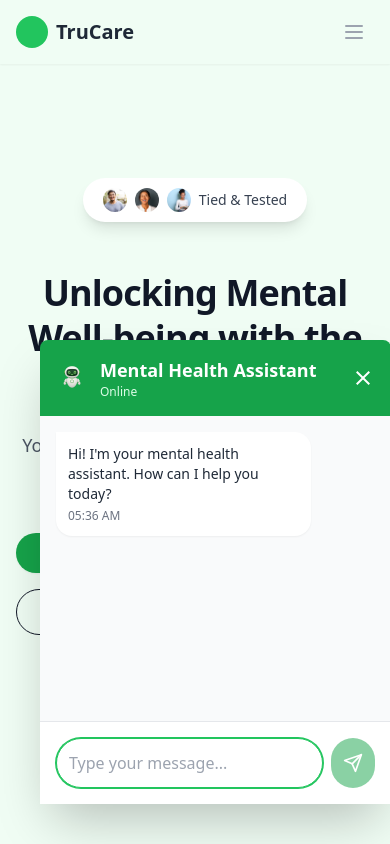
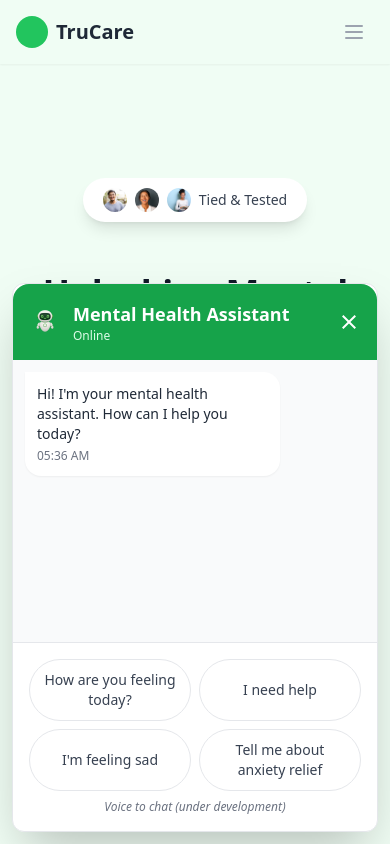
Before and after one commit to AbhigyanRaj/TruCare, a React (Vite) app: page / in a window 390 px wide. Both pictures are taken after a click on the element 326 px from the left and 780 px from the top of the page. Shown: the top 844 px of the page. Built offline with nearby package versions, Linux system fonts and the light colour scheme; no server answers.

Commit message:
Abhigyan: Optimized Chatbot,authpage,Dashboard UI/UX and responsiveness.

```diff
--- a/src/chatbot/ChatBot.jsx
+++ b/src/chatbot/ChatBot.jsx
@@ -82,17 +82,21 @@ const ChatBot = () => {
     return RESPONSE_PATTERNS.default.response;
   };
 
-  const handleSendMessage = async (e) => {
+  const handleSendMessage = async (e, messageText = null) => {
+    if (e) {
       e.preventDefault();
-    if (inputMessage.trim()) {
+    }
+    const messageToSend = messageText || inputMessage.trim();
+
+    if (messageToSend) {
       const userMessage = {
-        text: inputMessage.trim(),
+        text: messageToSend,
         sender: 'user',
         timestamp: new Date()
       };
 
       setMessages(prev => [...prev, userMessage]);
-      setInputMessage('');
+      setInputMessage(''); // Clear input after sending
       setIsTyping(true);
 
       // Simulate bot typing delay
@@ -113,6 +117,8 @@ const ChatBot = () => {
     return date.toLocaleTimeString([], { hour: '2-digit', minute: '2-digit' });
   };
 
+  const quickReplies = ["How are you feeling today?", "I need help", "I'm feeling sad", "Tell me about anxiety relief"];
+
   return (
     <div ref={chatRef} className="fixed bottom-0 right-0 z-50">
       {/* Floating Bot Button */}
@@ -131,15 +137,15 @@ const ChatBot = () => {
 
       {/* Chat Window */}
       <div
-        className={`fixed bottom-0 right-0 w-full sm:w-auto transition-all duration-300 p-10 rounded-3xl ${
+        className={`fixed bottom-0 right-0 w-full sm:w-auto transition-all duration-300 p-3 sm:p-10 rounded-2xl ${
           isOpen
             ? 'opacity-100 translate-y-0'
             : 'opacity-0 translate-y-full pointer-events-none'
         }`}
       >
-        <div className="flex flex-col h-[55vh] w-[90vw] sm:max-h-[80vh] sm:max-w-[350px] lg:max-w-[500px] bg-white rounded-xl sm:rounded-lg shadow-2xl">
+        <div className="flex flex-col h-[65vh] w-full sm:max-h-[80vh] sm:max-w-[350px] lg:max-w-[500px] bg-white rounded-xl border border-gray-200 shadow-2xl">
           {/* Header */}
-          <div className="p-4 bg-green-600 text-white rounded-t-lg flex justify-between items-center">
+          <div className="p-4 bg-green-600 text-white rounded-t-2xl flex justify-between items-center">
             <div className="flex items-center gap-3">
               <img
                 src="/Bot.png"
@@ -161,7 +167,7 @@ const ChatBot = () => {
           </div>
 
           {/* Messages Area */}
-          <div className="flex-1 p-4 overflow-y-auto bg-gray-50">
+          <div className="flex-1 p-3 overflow-y-auto bg-gray-50">
             {messages.map((message, index) => (
               <div
                 key={index}
@@ -170,9 +176,9 @@ const ChatBot = () => {
                 }`}
               >
                 <div
-                  className={`inline-block p-3 rounded-2xl max-w-[80%] ${
+                  className={`inline-block p-3 rounded-2xl max-w-[75%] ${
                     message.sender === 'user'
-                      ? 'bg-green-600 text-white rounded-tr-none'
+                      ? 'bg-green-600 text-white rounded-tr-none border border-green-500'
                       : 'bg-white text-gray-800 rounded-tl-none shadow-sm'
                   }`}
                 >
@@ -200,7 +206,24 @@ const ChatBot = () => {
           </div>
 
           {/* Input Area */}
-          <form onSubmit={handleSendMessage} className="p-4 border-t bg-white">
+          <form onSubmit={handleSendMessage} className="p-4 border-t bg-white rounded-b-2xl">
+            {window.innerWidth < 768 ? ( // Check for mobile view
+              <div className="space-y-2">
+                <div className="grid grid-cols-2 gap-2">
+                  {quickReplies.map((reply, index) => (
+                    <button
+                      key={index}
+                      type="button"
+                      onClick={() => handleSendMessage(null, reply)}
+                      className="px-3.5 py-2.5 border border-gray-200 rounded-full text-sm text-gray-700 hover:bg-gray-100 transition-colors"
+                    >
+                      {reply}
+                    </button>
+                  ))}
+                </div>
+                <p className="text-center text-xs text-gray-500 italic mt-2">Voice to chat (under development)</p>
+              </div>
+            ) : (
               <div className="flex gap-2">
                 <input
                   ref={inputRef}
@@ -220,6 +243,7 @@ const ChatBot = () => {
                   <FiSend size={20} />
                 </button>
               </div>
+            )}
           </form>
         </div>
       </div>
--- a/src/pages/AuthPage.jsx
+++ b/src/pages/AuthPage.jsx
@@ -34,6 +34,22 @@ function AuthPage() {
     }
   }, [currentUser, navigate]);
 
+  useEffect(() => {
+    const handleScrollOnMobile = () => {
+      if (window.innerWidth < 768) { // Assuming 768px is the breakpoint for mobile
+        window.scrollTo({ top: 80, behavior: 'smooth' }); // Scroll down by 50px
+      }
+    };
+
+    // Scroll on mount
+    handleScrollOnMobile();
+
+    // Optional: Re-evaluate on window resize if needed, though usually not necessary for initial scroll
+    // window.addEventListener('resize', handleScrollOnMobile);
+    // return () => {
+    //   window.removeEventListener('resize', handleScrollOnMobile);
+    // };
+  }, []); // Empty dependency array means this runs once on mount
 
   useEffect(() => {
     if (method === 'phone' && !recaptchaVerifier) {
@@ -138,7 +154,7 @@ function AuthPage() {
 
   return (
     <div className="min-h-screen flex items-center justify-center bg-gradient-to-br from-green-50 to-green-100 py-12 px-4 sm:px-6 lg:px-8">
-      <div className="max-w-md w-full space-y-8 bg-white p-8 rounded-2xl shadow-xl">
+      <div className="max-w-md w-full space-y-8 bg-white p-4 sm:p-8 rounded-2xl shadow-xl">
         {/* Header */}
         <div className="text-center">
           <h2 className="text-3xl font-bold text-gray-900">
@@ -212,7 +228,7 @@ function AuthPage() {
                   <input
                     type="tel"
                     required
-                    className="block w-full pl-10 pr-3 py-3 border-2 border-gray-200 rounded-xl text-sm placeholder-gray-400 focus:outline-none focus:border-green-500 focus:ring-1 focus:ring-green-500"
+                    className="block w-full pl-4 sm:pl-10 pr-3 py-3 border-2 border-gray-200 rounded-xl text-sm placeholder-gray-400 focus:outline-none focus:border-green-500 focus:ring-1 focus:ring-green-500"
                     placeholder="Phone Number (e.g., +91 934567890)"
                     value={phoneNumber}
                     onChange={(e) => setPhoneNumber(e.target.value)}
--- a/src/pages/Dashboard/ChatPage.jsx
+++ b/src/pages/Dashboard/ChatPage.jsx
@@ -1,22 +1,22 @@
-import React from 'react';
+// import React from 'react';
 
-function ChatPage() {
-  return (
-    <div className="min-h-screen bg-gray-50 py-12 px-4 sm:px-6 lg:px-8">
-      <div className="max-w-3xl mx-auto">
-        <h1 className="text-3xl font-extrabold text-gray-900 mb-8 text-center">Chat with the Bot or a Counsellor</h1>
+// function ChatPage() {
+//   return (
+//     <div className="min-h-screen bg-gray-50 py-12 px-4 sm:px-6 lg:px-8">
+//       <div className="max-w-3xl mx-auto">
+//         <h1 className="text-3xl font-extrabold text-gray-900 mb-8 text-center">Chat with the Bot or a Counsellor</h1>
 
-        {/* Placeholder for the Chatbot UI */}
-        <div className="bg-white shadow-lg rounded-lg p-6" style={{ minHeight: '400px' }}>
-          <p className="text-gray-600 text-center">Your chatbot interface will go here.</p>
-          {/* You will integrate your chatbot component here */}
-        </div>
+//         {/* Placeholder for the Chatbot UI */}
+//         <div className="bg-white shadow-lg rounded-lg p-6" style={{ minHeight: '400px' }}>
+//           <p className="text-gray-600 text-center">Your chatbot interface will go here.</p>
+//           {/* You will integrate your chatbot component here */}
+//         </div>
 
-        {/* You can add options to switch between bot and counsellor chat here later */}
+//         {/* You can add options to switch between bot and counsellor chat here later */}
 
-      </div>
-    </div>
-  );
-}
+//       </div>
+//     </div>
+//   );
+// }
 
-export default ChatPage;
+// export default ChatPage;
```
Lines whose indentation alone changed are shown as unchanged.
